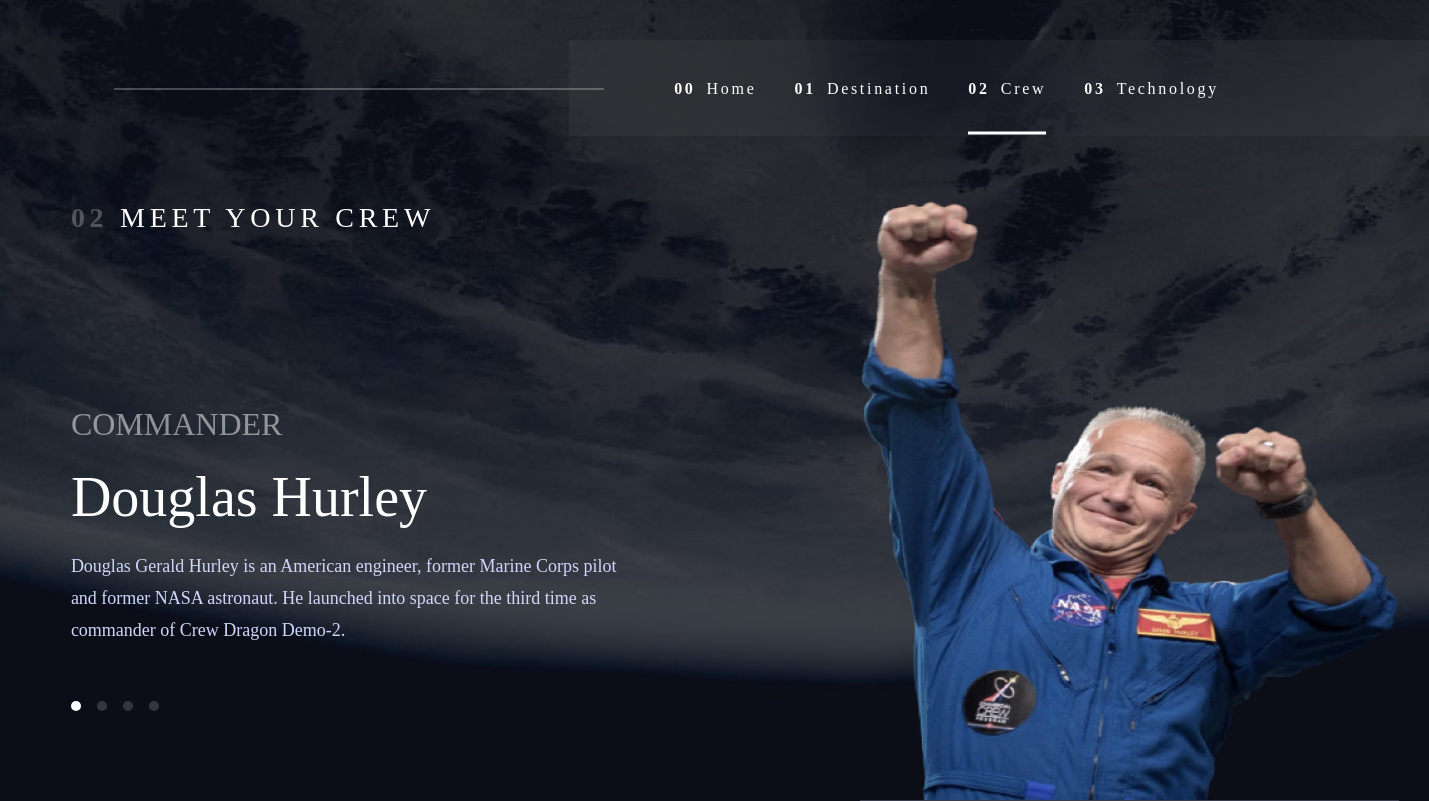
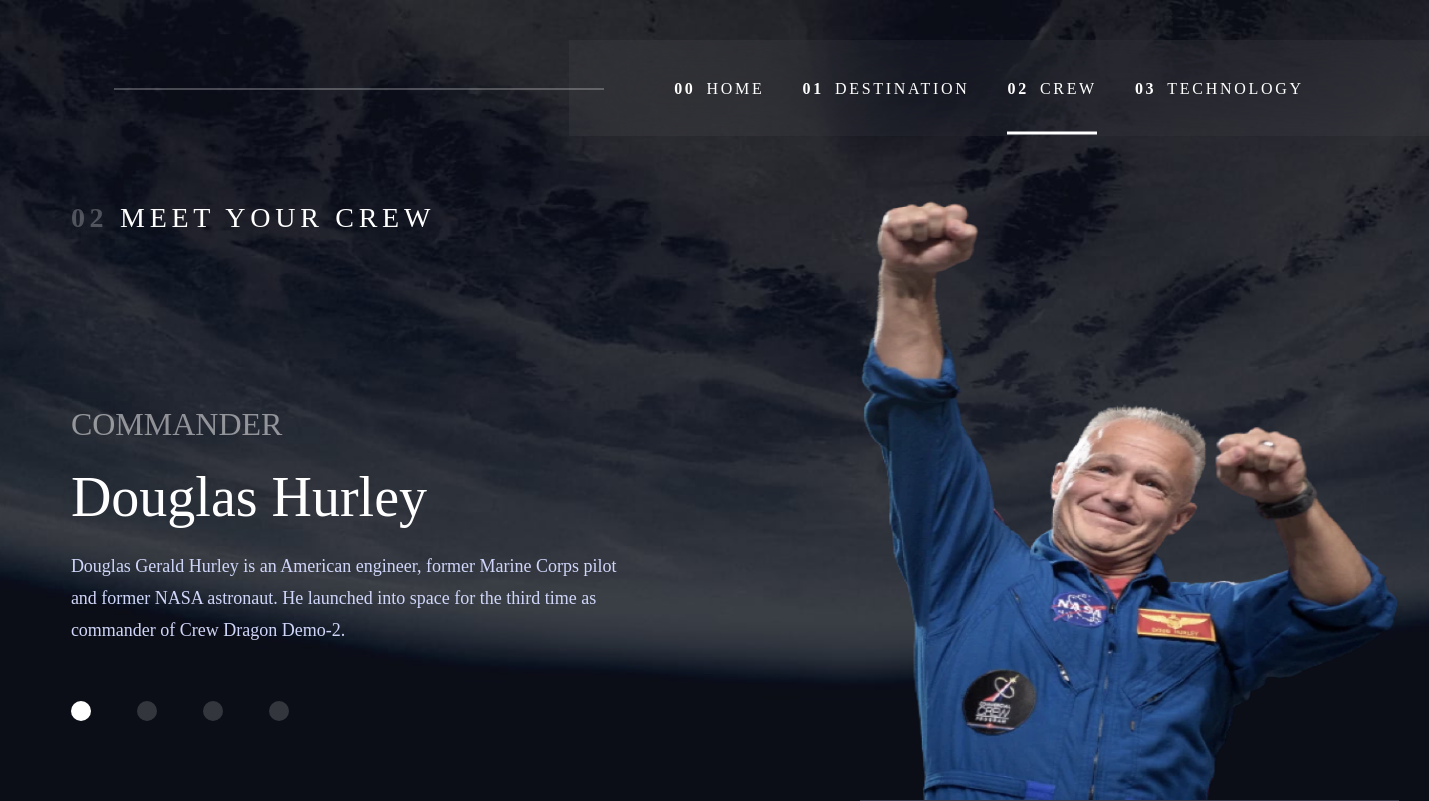
Before and after one commit to konradburdzel/SpaceTourism, a plain HTML site: page crew-commander.html in a window 1536 px wide. Shown: the full height of the page, 107-1536 px from the left. Drawn offline with Linux system fonts and the light colour scheme.

Commit message:
Add uppercase to nav header text and fix size of dots

```diff
--- a/styles/style-crew-layout.css
+++ b/styles/style-crew-layout.css
@@ -34,7 +34,7 @@ body {
 .dots {
   display: flex;
   flex-direction: row;
-  gap: 16px;
+  gap: 3vw;
 }
 
 .dot {
@@ -104,6 +104,11 @@ body {
     order: 2;
   }
 
+  .dot {
+    width: 15px;
+    height: 15px;
+  }
+
   .img-container {
     order: 3;
     width: 60vw;
@@ -150,6 +155,11 @@ body {
     align-self: flex-start;
   }
 
+  .dot {
+    width: 20px;
+    height: 20px;
+  }
+
   .img-container {
     grid-area: img-container;
     width: 90%;
@@ -168,3 +178,8 @@ body {
     height: 100%;
   }
 }
+@media only screen and (min-width: 1601px) {
+  #main-content {
+    grid-template-rows: 200px 450px 199px;
+  }
+}
--- a/styles/style-reset-vars.css
+++ b/styles/style-reset-vars.css
@@ -137,6 +137,7 @@ h5 {
   font-size: 16px;
   line-height: 19px;
   letter-spacing: 2.7px;
+  text-transform: uppercase;
 }
 
 /* p .description mobile */
```
